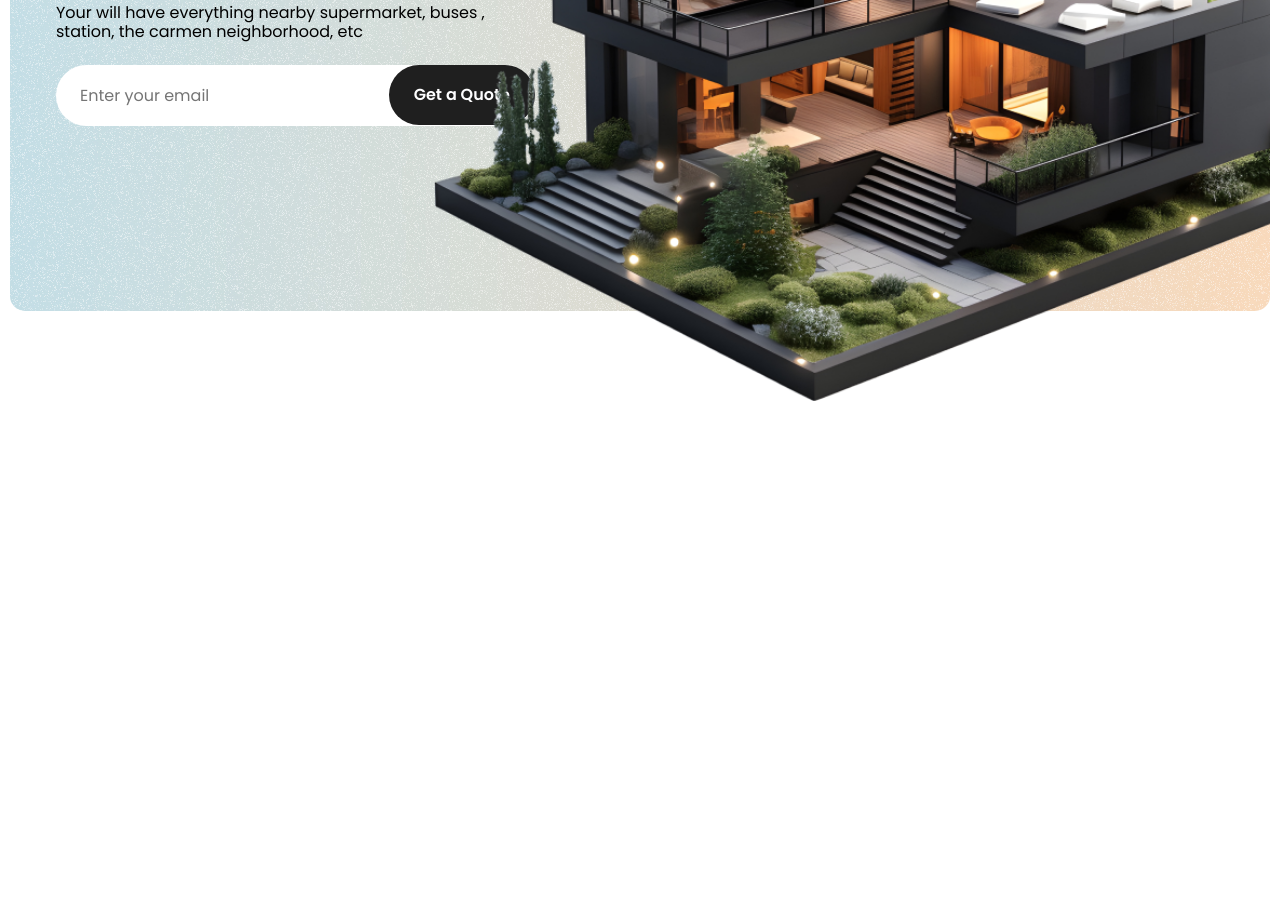
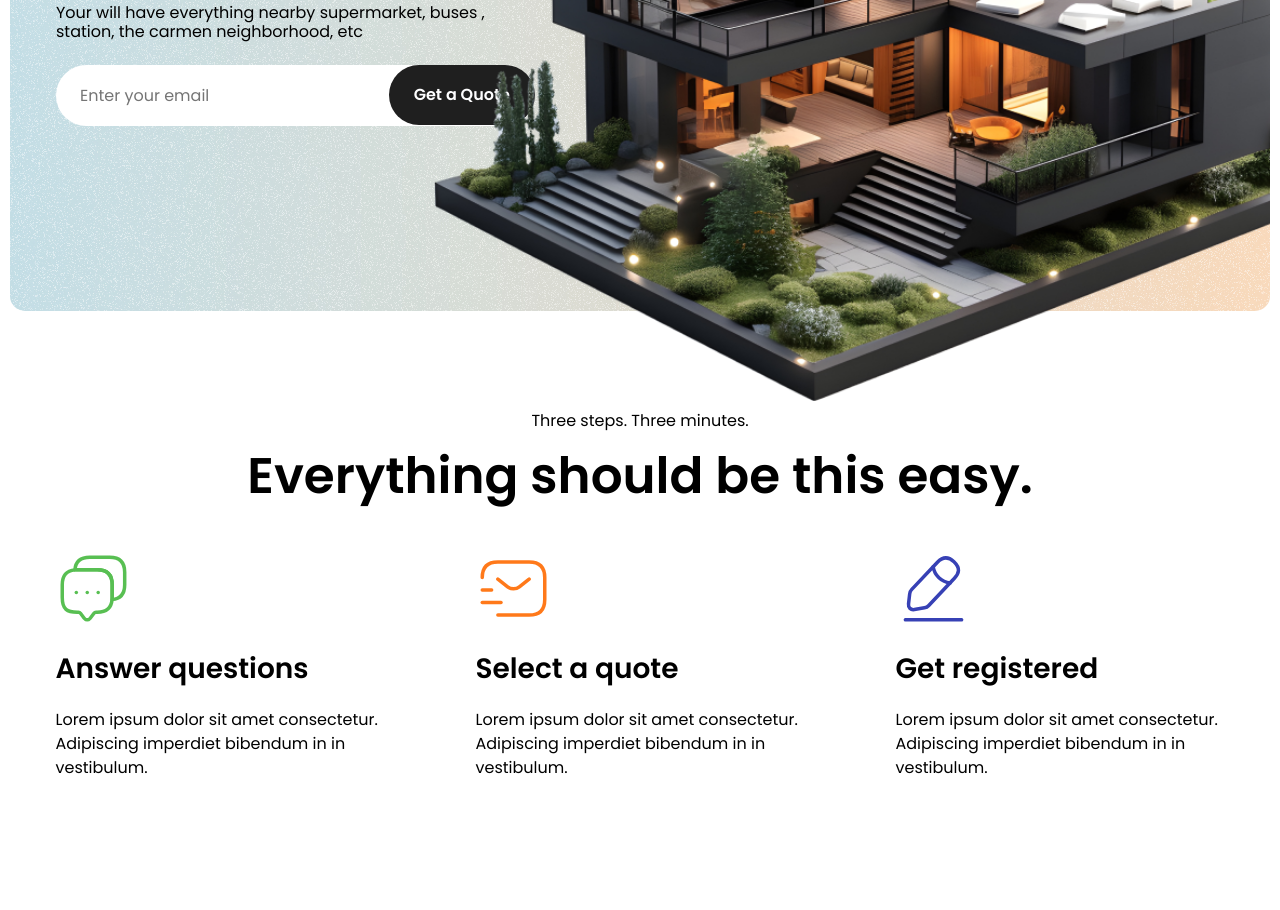
Before and after one commit to m1lkyway123/build, a plain HTML site: page index.html in a window 1280 px wide. Shown: the part 396-1306 px from the top of the page. Before the commit the page ends 811 px from the top, so only its background shows below. Drawn offline with Linux system fonts and the light colour scheme.

Commit message:
added section 'steps'

```diff
--- a/assets/css/style.css
+++ b/assets/css/style.css
@@ -29,6 +29,11 @@ img {
   max-width: 1400px;
   margin: 0 auto;
   padding: 0 10px;
+}
+.title {
+  font-size: 50px;
+  font-weight: 600;
+  line-height: 120%;
 }
 
 
@@ -114,3 +119,36 @@ img {
   right: 0;
   top: 0;
 }
+
+.steps {
+  padding: 100px 0 130px;
+}
+.steps__subtitle {
+  margin-bottom: 16px;
+  text-align: center;
+
+}
+.steps__title {
+  margin-bottom: 45px;
+  text-align: center;
+}
+.steps__items {
+  display: flex;
+  justify-content: space-around;
+}
+.steps__item {
+  max-width: 329px;
+}
+.steps__item-img {
+  max-width: 75px;
+  margin-bottom: 22px;
+}
+.steps__item-title {
+  font-size: 28px;
+  font-weight: 600;
+  line-height: 120%;
+  margin-bottom: 22px;
+}
+.steps__item-text {
+  line-height: 24px;
+}
--- a/index.html
+++ b/index.html
@@ -48,5 +48,44 @@
       </div>
     </div>
   </header>
+  <section class="steps">
+    <div class="container steps__container">
+      <p class="steps__subtitle">
+        Three steps. Three minutes.
+      </p>
+      <h3 class="steps__title title">
+        Everything should be this easy.
+      </h3>
+      <div class="steps__items">
+        <div class="steps__item">
+          <img class="steps__item-img" src="assets/images/steps1.svg" alt="">
+          <h4 class="steps__item-title">
+            Answer questions
+          </h4>
+          <p class="steps__item-text">
+            Lorem ipsum dolor sit amet consectetur. Adipiscing imperdiet bibendum in in vestibulum.
+          </p>
+        </div>
+        <div class="steps__item">
+          <img class="steps__item-img" src="assets/images/steps2.svg" alt="">
+          <h4 class="steps__item-title">
+            Select a quote
+          </h4>
+          <p class="steps__item-text">
+            Lorem ipsum dolor sit amet consectetur. Adipiscing imperdiet bibendum in in vestibulum.
+          </p>
+        </div>
+        <div class="steps__item">
+          <img class="steps__item-img" src="assets/images/steps3.svg" alt="">
+          <h4 class="steps__item-title">
+            Get registered
+          </h4>
+          <p class="steps__item-text">
+            Lorem ipsum dolor sit amet consectetur. Adipiscing imperdiet bibendum in in vestibulum.
+          </p>
+        </div>
+      </div>
+    </div>
+  </section>
 </body>
 </html>
```
Also changed, not shown: assets/images/steps1.svg (added), assets/images/steps2.svg (added), assets/images/steps3.svg (added).
